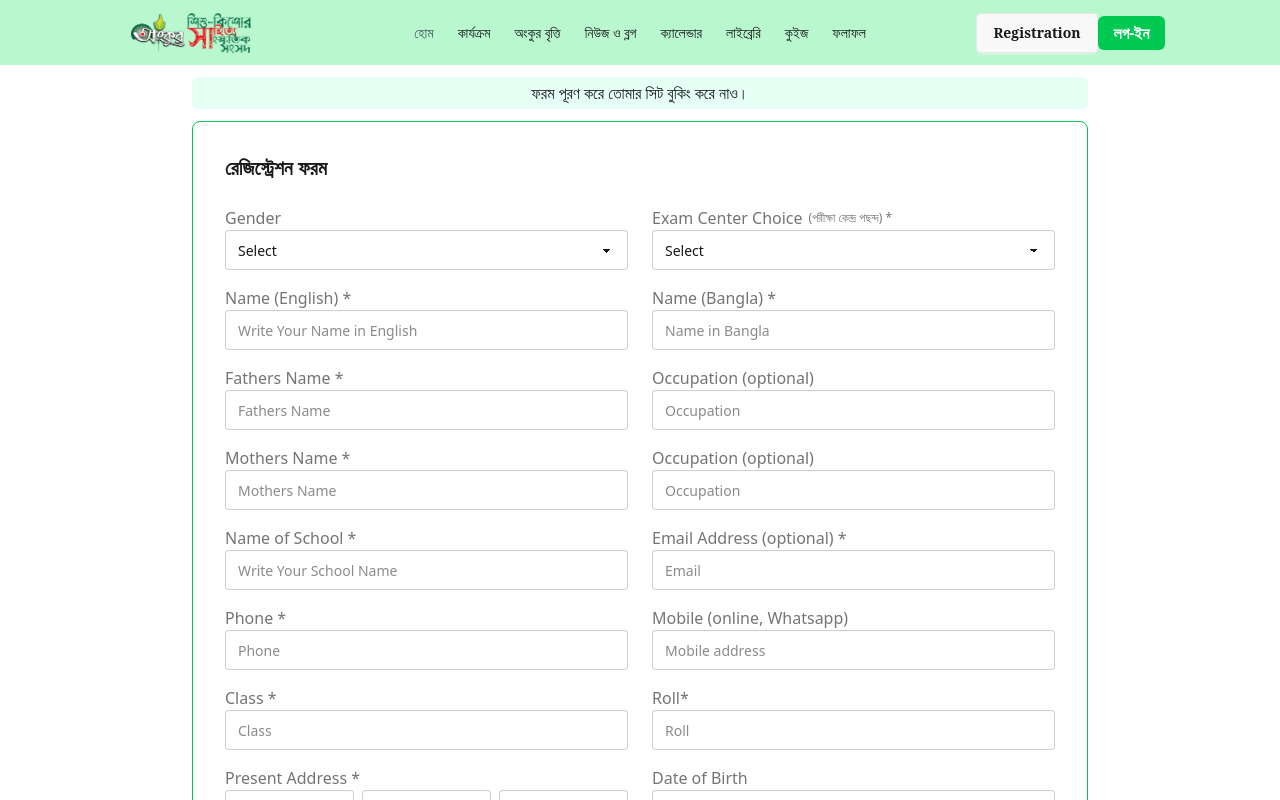
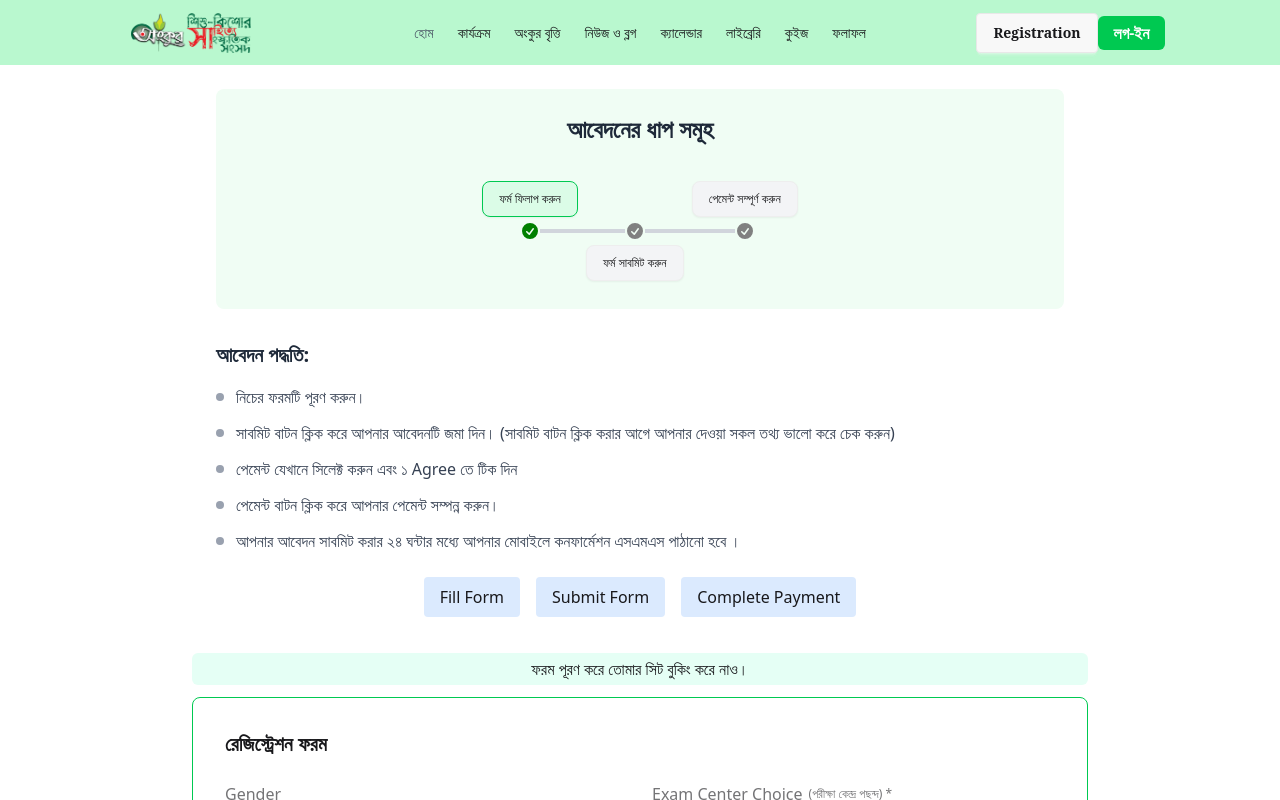
Before and after one commit to atmabdullaham/aunkur-project, a React (Vite) app: page /registration in a window 1280 px wide. Shown: the top 800 px of the page. Built offline with nearby package versions, Linux system fonts and the light colour scheme; no server answers.

Commit message:
added timeline in registration form

```diff
--- /dev/null
+++ b/src/components/RegistrationStepsTimeline.jsx
@@ -0,0 +1,169 @@
+import React, { useState } from "react";
+
+const RegistrationStepsTimeline = () => {
+  const [currentStep, setCurrentStep] = useState(1);
+  return (
+    <div className="max-w-4xl mx-auto p-6">
+      {/* Header */}
+      <div className="bg-green-50 rounded-lg p-6 mb-8 w-full">
+        <h2 className="text-2xl font-bold text-center text-gray-800 mb-8">
+          আবেদনের ধাপ সমূহ
+        </h2>
+
+        {/* Timeline Steps */}
+
+        <div className="flex justify-center items-center w-full">
+          <ul className="timeline ">
+            <li>
+              <div
+                className={`timeline-start timeline-box ${
+                  currentStep >= 1
+                    ? "bg-green-100 border-green-500"
+                    : "bg-gray-100"
+                }`}
+              >
+                ফর্ম ফিলাপ করুন
+              </div>
+              <div className="timeline-middle">
+                <svg
+                  xmlns="http://www.w3.org/2000/svg"
+                  viewBox="0 0 20 20"
+                  fill={currentStep >= 1 ? "green" : "gray"}
+                  className="h-5 w-5"
+                >
+                  <path
+                    fillRule="evenodd"
+                    d="M10 18a8 8 0 100-16 8 8 0 000 16zm3.857-9.809a.75.75 0 00-1.214-.882l-3.483 4.79-1.88-1.88a.75.75 0 10-1.06 1.061l2.5 2.5a.75.75 0 001.137-.089l4-5.5z"
+                    clipRule="evenodd"
+                  />
+                </svg>
+              </div>
+              <hr
+                className={currentStep >= 2 ? "bg-green-500" : "bg-gray-300"}
+              />
+            </li>
+            <li>
+              <hr
+                className={currentStep >= 2 ? "bg-green-500" : "bg-gray-300"}
+              />
+              <div className="timeline-middle">
+                <svg
+                  xmlns="http://www.w3.org/2000/svg"
+                  viewBox="0 0 20 20"
+                  fill={currentStep >= 2 ? "green" : "gray"}
+                  className="h-5 w-5"
+                >
+                  <path
+                    fillRule="evenodd"
+                    d="M10 18a8 8 0 100-16 8 8 0 000 16zm3.857-9.809a.75.75 0 00-1.214-.882l-3.483 4.79-1.88-1.88a.75.75 0 10-1.06 1.061l2.5 2.5a.75.75 0 001.137-.089l4-5.5z"
+                    clipRule="evenodd"
+                  />
+                </svg>
+              </div>
+              <div
+                className={`timeline-end timeline-box ${
+                  currentStep >= 2
+                    ? "bg-green-100 border-green-500"
+                    : "bg-gray-100"
+                }`}
+              >
+                ফর্ম সাবমিট করুন
+              </div>
+              <hr
+                className={currentStep >= 3 ? "bg-green-500" : "bg-gray-300"}
+              />
+            </li>
+            <li>
+              <hr
+                className={currentStep >= 3 ? "bg-green-500" : "bg-gray-300"}
+              />
+              <div
+                className={`timeline-start timeline-box ${
+                  currentStep >= 3
+                    ? "bg-green-100 border-green-500"
+                    : "bg-gray-100"
+                }`}
+              >
+                পেমেন্ট সম্পূর্ণ করুন
+              </div>
+              <div className="timeline-middle">
+                <svg
+                  xmlns="http://www.w3.org/2000/svg"
+                  viewBox="0 0 20 20"
+                  fill={currentStep >= 3 ? "green" : "gray"}
+                  className="h-5 w-5"
+                >
+                  <path
+                    fillRule="evenodd"
+                    d="M10 18a8 8 0 100-16 8 8 0 000 16zm3.857-9.809a.75.75 0 00-1.214-.882l-3.483 4.79-1.88-1.88a.75.75 0 10-1.06 1.061l2.5 2.5a.75.75 0 001.137-.089l4-5.5z"
+                    clipRule="evenodd"
+                  />
+                </svg>
+              </div>
+            </li>
+          </ul>
+        </div>
+      </div>
+
+      {/* Application Process Details */}
+      <div className="bg-white">
+        <h3 className="text-xl font-bold text-gray-800 mb-4">আবেদন পদ্ধতি:</h3>
+
+        <ul className="space-y-3 text-gray-700">
+          <li className="flex items-start">
+            <span className="w-2 h-2 bg-gray-400 rounded-full mt-2 mr-3 flex-shrink-0"></span>
+            <span>নিচের ফরমটি পূরণ করুন।</span>
+          </li>
+
+          <li className="flex items-start">
+            <span className="w-2 h-2 bg-gray-400 rounded-full mt-2 mr-3 flex-shrink-0"></span>
+            <span>
+              সাবমিট বাটন ক্লিক করে আপনার আবেদনটি জমা দিন। (সাবমিট বাটন ক্লিক
+              করার আগে আপনার দেওয়া সকল তথ্য ভালো করে চেক করুন)
+            </span>
+          </li>
+
+          <li className="flex items-start">
+            <span className="w-2 h-2 bg-gray-400 rounded-full mt-2 mr-3 flex-shrink-0"></span>
+            <span>পেমেন্ট যেখানে সিলেক্ট করুন এবং ১ Agree তে টিক দিন</span>
+          </li>
+
+          <li className="flex items-start">
+            <span className="w-2 h-2 bg-gray-400 rounded-full mt-2 mr-3 flex-shrink-0"></span>
+            <span>পেমেন্ট বাটন ক্লিক করে আপনার পেমেন্ট সম্পন্ন করুন।</span>
+          </li>
+
+          <li className="flex items-start">
+            <span className="w-2 h-2 bg-gray-400 rounded-full mt-2 mr-3 flex-shrink-0"></span>
+            <span>
+              আপনার আবেদন সাবমিট করার ২৪ ঘন্টার মধ্যে আপনার মোবাইলে কনফার্মেশন
+              এসএমএস পাঠানো হবে ।
+            </span>
+          </li>
+        </ul>
+      </div>
+      <div className="flex justify-center gap-4 mt-6">
+        <button
+          onClick={() => setCurrentStep(1)}
+          className="px-4 py-2 bg-blue-100 rounded hover:bg-blue-200"
+        >
+          Fill Form
+        </button>
+        <button
+          onClick={() => setCurrentStep(2)}
+          className="px-4 py-2 bg-blue-100 rounded hover:bg-blue-200"
+        >
+          Submit Form
+        </button>
+        <button
+          onClick={() => setCurrentStep(3)}
+          className="px-4 py-2 bg-blue-100 rounded hover:bg-blue-200"
+        >
+          Complete Payment
+        </button>
+      </div>
+    </div>
+  );
+};
+
+export default RegistrationStepsTimeline;
--- a/src/pages/Registration.jsx
+++ b/src/pages/Registration.jsx
@@ -1,5 +1,6 @@
 import React from "react";
 import RegistrationForm from "../components/RegistrationForm";
+import RegistrationStepsTimeline from "../components/RegistrationStepsTimeline";
 import Payment from "../components/Payment";
 import { useState } from "react";
 
@@ -8,6 +9,7 @@ const Registration = () => {
   const [isPayment, setisPayment] = useState(false);
   return (
     <div>
+      <RegistrationStepsTimeline></RegistrationStepsTimeline>
       <p className="text-center bg-[#E5FFF5]  rounded-[6px] max-w-4xl p-1 mb-3 mt-3 mx-auto">
         ফরম পূরণ করে তোমার সিট বুকিং করে নাও।
       </p>
```
